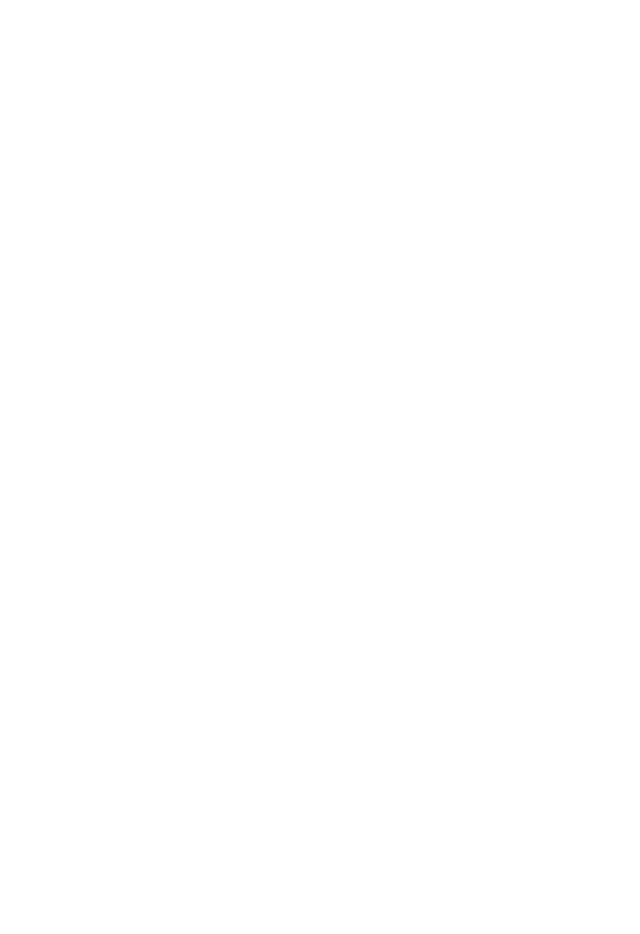
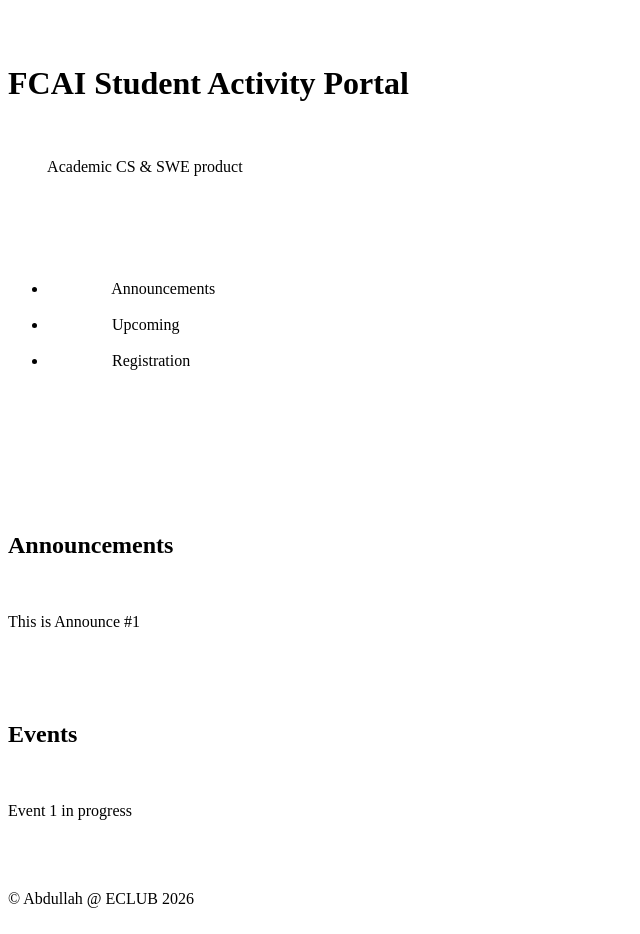
Before and after one commit to Abdullahh-16/scratch2build_session_2, a plain HTML site: page index.html in a window 1280 px wide. Shown: the whole page, without its empty margins (0-640 px from the left). Before the commit the page ends 800 px from the top, so only its background shows below. Drawn offline with Linux system fonts and the light colour scheme.

Commit message:
Add Challenge 1 Code

```diff
--- a/index.html
+++ b/index.html
@@ -1,11 +1,89 @@
 <!doctype html>
+
 <html lang="en">
+
   <head>
+
     <meta charset="UTF-8" />
+
     <meta name="viewport" content="width=device-width, initial-scale=1.0" />
+
     <title>Document</title>
+
   </head>
+
   <body>
+
     <!-- Write your code here -->
+
+     <header>
+
+        <h1>FCAI Student Activity Portal</h1>
+
+        <p>
+
+          Academic CS & SWE product
+
+        </p>
+
+        <nav>
+
+          <article>
+
+            <ul>
+
+              <li>
+
+                <a >Announcements</a>
+
+              </li>
+
+              <li>
+
+                <a >Upcoming</a>
+
+              </li>
+
+              <li>
+
+                <a >Registration</a>
+
+              </li>
+
+            </ul>
+
+          </article>
+
+        </nav>
+
+     </header>
+
+     <main>
+
+
+      <section id="announcements">
+
+        <h2>Announcements</h2>
+
+        <p>This is Announce #1</p>
+
+      </section>
+
+
+      <section id="events">
+
+        <h2>Events</h2>
+
+        <p>Event 1 in progress</p>
+
+
+      </section>
+
+     </main>
+
+
+     <footer>&copy; Abdullah @ ECLUB 2026</footer>
+
   </body>
+
 </html>
```
Lines whose indentation alone changed are shown as unchanged.
